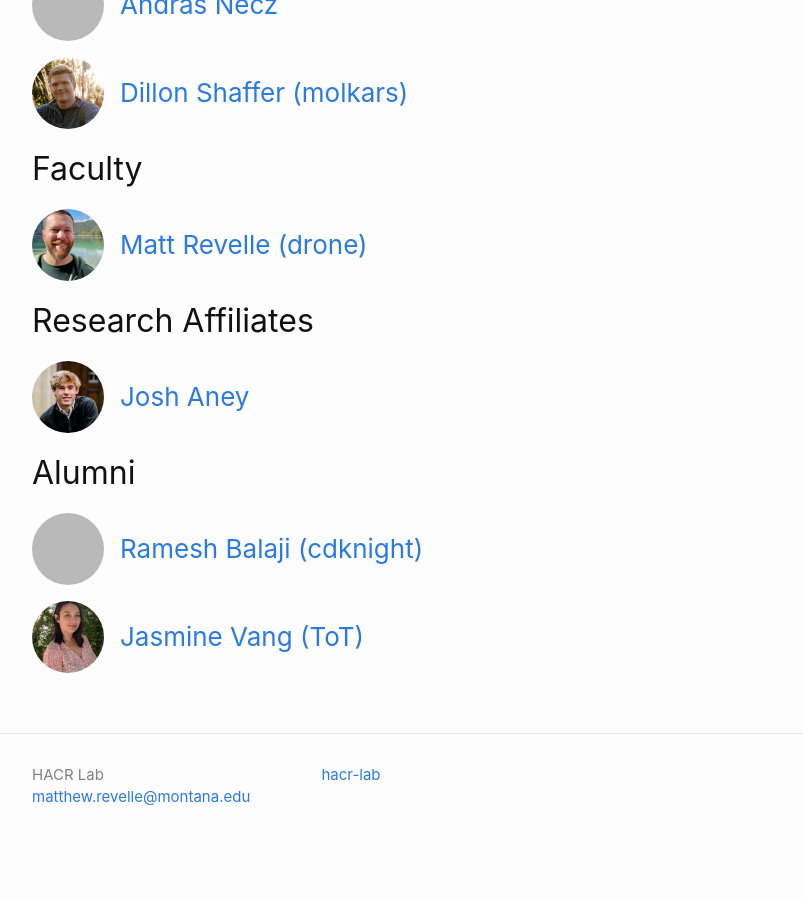
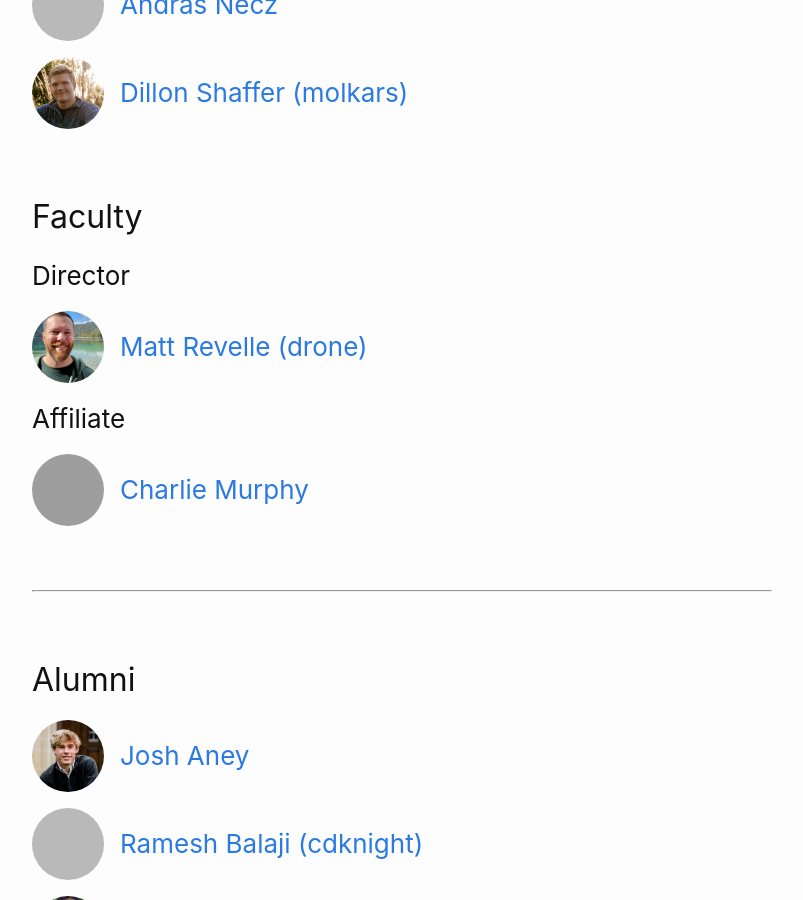
Before and after one commit to hacr-lab/hacr-lab.github.io, a Jekyll site: the page built from team.md, in a window 1280 px wide and 900 px high, scrolled down 577 px. Shown: the whole window, without its empty margins (238-1041 px from the left). Built offline with Jekyll 4.4.1, drawn with Linux system fonts in a browser that asks for light colours; before the commit the page ends 1446 px from its top, so only the background shows below that; grey boxes are pictures that could not be loaded.

Commit message:
Added new member and modified formatting of team page.

```diff
--- a/team.md
+++ b/team.md
@@ -25,17 +25,36 @@ permalink: /team/
 {% include team-list.md members=ug_students %}
 {% endif %}
 
+<div style="margin-top: 4rem;"></div>
+## Faculty
+### Director
+{% assign mattr = site.team | where: "membership", "faculty" | where: "name", "Matt Revelle" %}
+{% include team-list.md members=mattr %}
+
+{% assign aff_facultys = site.team | where: "membership", "faculty" | where_exp: "member", "member.name != 'Matt Revelle'", | where: "current", true | sort: 'sort_name' %}
+{% if aff_facultys.size > 0 %}
+### Affiliate
+{% include team-list.md members=aff_facultys %}
+{% endif %}
+
 {% assign facultys = site.team | where: "membership", "faculty" | where: "current", true | sort: 'sort_name' %}
-{% if facultys.size > 0 %}
-## Faculty
-{% include team-list.md members=facultys %}
-{% endif %}
+
+<!-- {% assign aff_facultys = site.team | where: "membership", "affiliated_faculty" | where: "current", true | sort: 'sort_name' %} -->
+<!-- {% if aff_facultys.size > 0 %} -->
+<!-- ## Affiliated Faculty -->
+<!-- {% include team-list.md members=aff_facultys %} -->
+<!-- {% endif %} -->
 
 {% assign affiliates = site.team | where: "membership", "affiliate" | where: "current", true | sort: 'sort_name' %}
 {% if affiliates.size > 0 %}
+<div style="margin-top: 4rem;"></div>
 ## Research Affiliates
 {% include team-list.md members=affiliates %}
 {% endif %}
+
+<div style="margin-top: 4rem;"></div>
+---
+<div style="margin-top: 4rem;"></div>
 
 {% assign alumni = site.team | where: "current", false | sort: 'sort_name' %}
 {% if alumni.size > 0 %}
```
Also changed, not shown: _team/charlie_murphy.md (added, +11 -0 lines), _team/josh_aney.md (+2 -2 lines), 1 other file.
